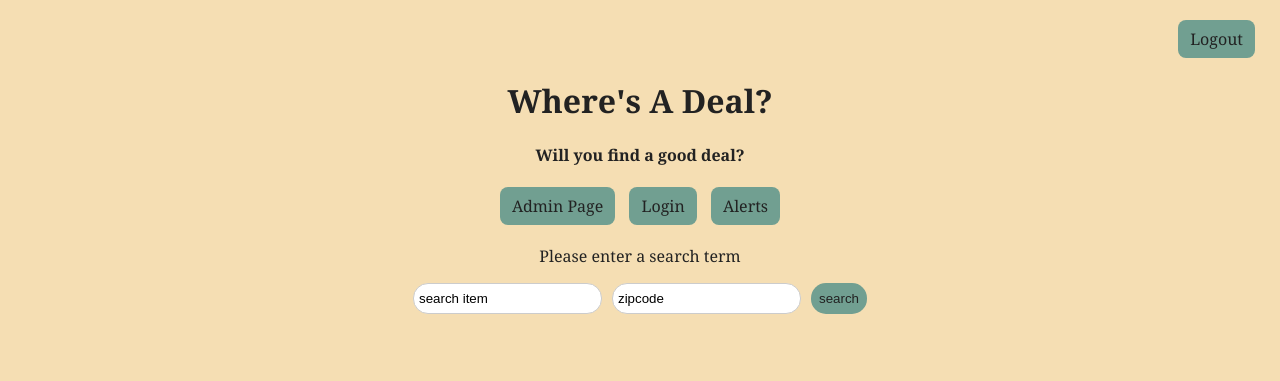
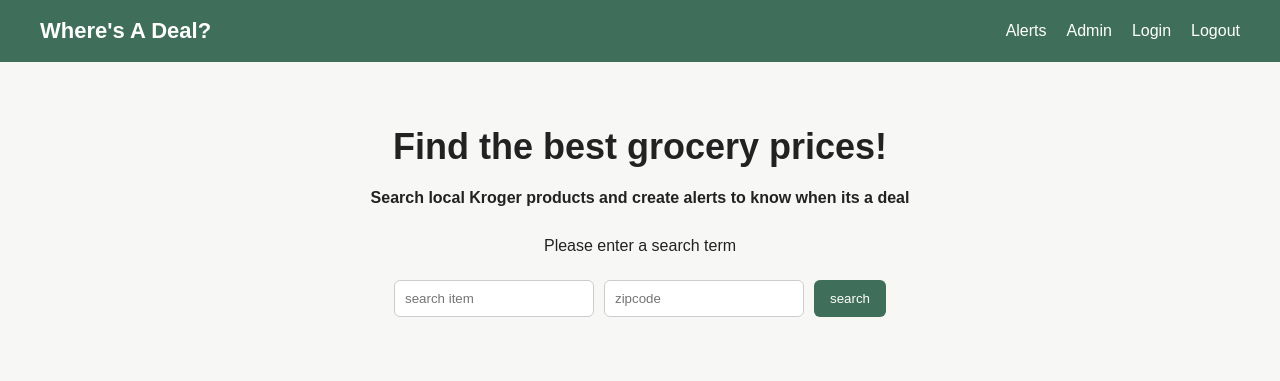
Before and after one commit to WSmith1999/wheres-a-deal, a Flask app: page / in a window 1280 px wide. Shown: the top 381 px of the page. Run offline with Flask 3, Linux system fonts and the light colour scheme.

Commit message:
Updated HTML and changed CSS

```diff
--- a/static/styles.css
+++ b/static/styles.css
@@ -1,127 +1,168 @@
-header {
-  text-align: center;
-  padding: 30px;
-}
-header title {
-  color: #719f91;
+* {
+  box-sizing: border-box;
 }
 
-form {
-  display: flex;
-  justify-content: center;
-  gap: 10px;
-}
-form input {
-  padding: 5px;
-  border: 1px solid #ccc;
-  border-radius: 15px;
-}
-form #btn_add {
-  background: #719f91;
+body {
+  margin: 0;
+  font-family: Arial, sans-serif;
+  background: #f7f7f5;
   color: #222;
-  cursor: pointer;
-  border: none;
-  padding: 8px;
-}
-form #btn_add:hover {
-  transform: scale(1.05);
 }
 
-.nav-buttons {
+.container {
+  max-width: 1000px;
+  margin: auto;
+  padding: 40px 20px;
+}
+
+.navbar {
+  background: #3f6f5a;
+  color: white;
+  padding: 18px 40px;
+  display: flex;
+  justify-content: space-between;
+  align-items: center;
+}
+
+.navbar-brand {
+  font-size: 22px;
+  font-weight: bold;
+}
+
+.navbar-links {
+  display: flex;
+  gap: 20px;
+}
+
+.navbar a {
+  color: white;
+  text-decoration: none;
+}
+
+.hero {
   text-align: center;
+  margin-bottom: 30px;
+}
+
+.hero h1 {
+  font-size: 36px;
+  margin-bottom: 5px;
+}
+
+.hero p {
+  color: #666;
+  margin-top: 0;
+}
+
+button,
+input[type=submit],
+.btn {
+  background: #3f6f5a;
+  color: white;
+  border: none;
+  border-radius: 6px;
+  padding: 10px 16px;
+  cursor: pointer;
+}
+
+input {
+  padding: 10px;
+  border: 1px solid #ccc;
+  border-radius: 6px;
+}
+
+.login {
+  max-width: 400px;
+  margin: 50px auto;
+  padding: 30px;
+  background: white;
+  border: 1px solid #ddd;
+  border-radius: 8px;
+}
+
+.login h1 {
+  text-align: center;
+}
+
+.login form {
+  display: flex;
+  flex-direction: column;
+  gap: 15px;
+}
+
+.login button {
+  width: 100%;
+}
+
+.card {
+  background: white;
+  padding: 20px;
+  margin: 20px 0;
+  border: 1px solid #ddd;
+  border-radius: 8px;
+}
+
+table {
+  width: 100%;
+  border-collapse: collapse;
+  background: white;
+}
+
+th,
+td {
+  padding: 12px;
+  text-align: left;
+  border-bottom: 1px solid #ddd;
+}
+
+.flash-message {
+  background: #e8f0ec;
+  padding: 12px;
+  border-radius: 6px;
+}
+
+@media (max-width: 600px) {
+  .navbar {
+    flex-direction: column;
+    gap: 10px;
+  }
+  .navbar-links {
+    flex-wrap: wrap;
+  }
+}
+.search-form {
+  display: flex;
+  gap: 10px;
+  margin: 25px 0;
+  justify-content: center;
+}
+
+.search-form input[type=text] {
+  width: 200px;
+}
+
+.search-form input[type=submit] {
+  width: auto;
+}
+
+.search-message {
+  text-align: center;
+}
+
+details {
+  background: white;
+  border: 1px solid #ddd;
+  border-radius: 8px;
+  padding: 15px;
   margin: 20px 0;
 }
 
-.nav-buttons a {
-  display: inline-block;
-  margin: 0 5px;
+summary {
+  font-size: 18px;
+  font-weight: bold;
+  cursor: pointer;
 }
 
-.logout-button {
-  margin: 0 5px;
-  text-align: right;
-}
-
-body {
-  font-family: Georgia, "Times New Roman", Times, serif;
-  margin: 15px;
-  padding: 5px;
-  background-color: wheat;
-}
-body h1 {
-  color: #222;
-  text-align: center;
-}
-body h4 {
-  color: #222;
-  text-align: center;
-}
-body p {
-  color: #222;
-  text-align: center;
-}
-body a {
-  display: inline-block;
-  background-color: #719f91;
-  color: #222;
-  padding: 8px 12px;
-  border-radius: 8px;
-  text-decoration: none;
-  text-align: center;
-  width: -moz-fit-content;
-  width: fit-content;
-  margin: 0 auto;
-}
-body a:hover {
-  transform: scale(1.05);
-}
-body button {
-  background: #719f91;
-  color: #222;
-  cursor: pointer;
-  border: none;
-  padding: 8px;
-}
-
-.content {
-  max-width: 1100px;
-  margin: 50px auto;
-  padding: 20px;
-  background-color: floralwhite;
-  border-radius: 10px;
-  box-shadow: 0 0 10px black;
-  text-align: center;
-}
-.content details {
-  background-color: whitesmoke;
-  max-width: 800px;
-  margin: 15px auto;
-  border-radius: 10px;
-  box-shadow: 0 2px 8px rgba(0, 0, 0, 0.15);
-  overflow: hidden;
-}
-.content summary {
-  padding: 15px 20px;
-  background: #719f91;
-  cursor: pointer;
-  font-weight: bold;
-  font-size: 18px;
-}
-.content summary:hover {
-  transform: scale(1.01);
-}
-
-summary {
-  padding: 3px 5px;
-  background: #719f91;
-  color: #222;
-  cursor: pointer;
-  font-size: 18px;
-  border-radius: 10px;
-  box-shadow: 0 3px 6px rgba(0, 0, 0, 0.2);
-  display: inline-block;
-}
-
-summary:hover {
-  transform: scale(1.02);
+details table {
+  margin-top: 15px;
 }/*# sourceMappingURL=styles.css.map */
--- a/static/styles.scss
+++ b/static/styles.scss
@@ -1,143 +1,183 @@
+$green: #3f6f5a;
+$light-green: #e8f0ec;
+$background: #f7f7f5;
 
-$primary_color: #719f91;
-$bg_color: wheat;
-$text: #222;
-
-header{
-    text-align: center;
-    padding: 30px;
-
-
-    title{
-       color: $primary_color;
+* {
+    box-sizing: border-box;
 }
 
-}
-form{
-    display: flex;
-    justify-content: center;
-    gap: 10px;
-
-    input{
-        padding: 5px;
-        border: 1px solid #ccc;
-        border-radius: 15px;
+body {
+    margin: 0;
+    font-family: Arial, sans-serif;
+    background: $background;
+    color: #222;
 }
 
-    #btn_add{
-        background: $primary_color;
-        color: $text;
-        cursor: pointer;
-        border: none;
-        padding: 8px;
-        &:hover{
-            transform: scale(1.05);
+.container {
+    max-width: 1000px;
+    margin: auto;
+    padding: 40px 20px;
 }
 
 
+.navbar {
+    background: $green;
+    color: white;
+    padding: 18px 40px;
+
+    display: flex;
+    justify-content: space-between;
+    align-items: center;
+}
+
+.navbar-brand {
+    font-size: 22px;
+    font-weight: bold;
+}
+
+.navbar-links {
+    display: flex;
+    gap: 20px;
+}
+
+.navbar a {
+    color: white;
+    text-decoration: none;
+}
+
+.hero {
+    text-align: center;
+    margin-bottom: 30px;
+}
+
+.hero h1 {
+    font-size: 36px;
+    margin-bottom: 5px;
+}
+
+.hero p {
+    color: #666;
+    margin-top: 0;
+}
+
+button,
+input[type="submit"],
+.btn {
+    background: $green;
+    color: white;
+
+    border: none;
+    border-radius: 6px;
+
+    padding: 10px 16px;
+    cursor: pointer;
+}
+
+input {
+    padding: 10px;
+    border: 1px solid #ccc;
+    border-radius: 6px;
+}
+
+.login {
+    max-width: 400px;
+    margin: 50px auto;
+    padding: 30px;
+
+    background: white;
+    border: 1px solid #ddd;
+    border-radius: 8px;
+}
+
+.login h1 {
+    text-align: center;
+}
+
+.login form {
+    display: flex;
+    flex-direction: column;
+    gap: 15px;
+}
+
+.login button {
+    width: 100%;
+}
+.card {
+    background: white;
+    padding: 20px;
+    margin: 20px 0;
+
+    border: 1px solid #ddd;
+    border-radius: 8px;
+}
+
+
+table {
+    width: 100%;
+    border-collapse: collapse;
+    background: white;
+}
+
+th,
+td {
+    padding: 12px;
+    text-align: left;
+    border-bottom: 1px solid #ddd;
+}
+
+
+.flash-message {
+    background: $light-green;
+    padding: 12px;
+    border-radius: 6px;
+}
+
+
+@media (max-width: 600px) {
+    .navbar {
+        flex-direction: column;
+        gap: 10px;
+    }
+
+    .navbar-links {
+        flex-wrap: wrap;
     }
 }
 
-.nav-buttons {
-    text-align: center;
-    margin: 20px 0;
-}
-.nav-buttons a{
-    display: inline-block;
-    margin: 0 5px;
-
+.search-form {
+    display: flex;
+    gap: 10px;
+    margin: 25px 0;
+    justify-content: center;
 }
 
-.logout-button{
-    margin: 0 5px;
-    text-align: right;
+.search-form input[type="text"] {
+    width: 200px;
 }
 
-body{
-    font-family:Georgia, 'Times New Roman', Times, serif;
-    margin: 15px;
-    padding: 5px;
-    background-color: $bg_color;
-    h1{
-        color: $text;
+.search-form input[type="submit"] {
+    width: auto;
+}
+
+.search-message {
     text-align: center;
 }
-    h4{
-        color: $text;
-        text-align: center;
-    }
-    p{
-        color: $text;
-        text-align: center;
-    }
-    a{
-        display: inline-block;
-        background-color: $primary_color;
-        color: $text;
-        padding: 8px 12px;
+
+details {
+    background: white;
+    border: 1px solid #ddd;
     border-radius: 8px;
-        text-decoration: none;
-        text-align: center;
-        width: fit-content;
-        margin: 0 auto;
 
-        &:hover{
-            transform: scale(1.05);
-        }
-
-    }
-    button{
-          background: $primary_color;
-        color: $text;
-        cursor: pointer;
-        border: none;
-        padding: 8px;
-    }
-}
-
-.content{
-    max-width: 1100px;
-    margin: 50px auto;
-    padding: 20px;
-    background-color: floralwhite;
-    border-radius: 10px;
-    box-shadow: 0 0 10px black;
-    text-align: center;
-
-    details{
-        background-color: whitesmoke;
-        max-width: 800px;
-        margin: 15px auto;
-        border-radius: 10px;
-        box-shadow: 0 2px 8px rgba(0,0,0,0.15);
-        overflow: hidden;
+    padding: 15px;
+    margin: 20px 0;
 }
 
 summary {
-        padding: 15px 20px;
-        background: $primary_color;
+    font-size: 18px;
+    font-weight: bold;
     cursor: pointer;
-        font-weight: bold;
-        font-size: 18px;
 }
 
-    summary:hover {
-        transform: scale(1.01);
+details table {
+    margin-top: 15px;
 }
-
-}
-
-summary{
-    padding: 3px 5px;
-    background: $primary_color;
-    color: $text;
-    cursor: pointer;
-    font-size: 18px;
-    border-radius: 10px;
-    box-shadow: 0 3px 6px rgba(0,0,0,0.2);
-    display: inline-block;
-}
-
-summary:hover {
-    transform: scale(1.02);
-}
--- a/templates/admin.html
+++ b/templates/admin.html
@@ -6,8 +6,8 @@
 
 {% block body %}
 <div class="content">
-        <h1>Admin Access Page</h1>
-        <a href="/">Home Page</a>
+        <h1>Admin Dashboard</h1>
+        <p> Manage Products, Users and Alerts </p>
         <p>{{message}}</p>
 
         <details>
@@ -55,7 +55,7 @@
                     <th>Username</th>
                     <th>Email</th>
                     <th>Admin</th>
-                    <td>Actions</td>
+                    <th>Actions</th>
                 </tr>
             {% for user in users%}
                 <tr>
--- a/templates/adminlogin.html
+++ b/templates/adminlogin.html
@@ -7,11 +7,11 @@
 
 {% block body %}
 <div class="login">
-    <h1>Login Page</h1>
+    <h1>Admin Login</h1>
     <form action="/adminlogin" method="POST">
-        <input type="text" name="username" value="username" id="username">
+        <input type="text" name="username" placeholder="username" id="username">
         <input type="password" name="password" placeholder="password" id="password">
-        <button type="submit" name="submit" id="btn-submit">Submit</button>
+        <button type="submit" name="submit" id="btn-submit">Login</button>
     </form>
 </div>
 
--- a/templates/base.html
+++ b/templates/base.html
@@ -3,20 +3,43 @@
 <head>
     <meta charset="UTF-8">
     <meta name="viewport" content="width=device-width, initial-scale=1.0">
-    <link rel="stylesheet" href="{{url_for("static", filename="styles.css") }}">
-    {%block head%}{%endblock%}
-    <title>Document</title>
+
+    <link rel="stylesheet"
+          href="{{ url_for('static', filename='styles.css') }}">
+
+    {% block head %}
+    {% endblock %}
 </head>
+
 <body>
-     <div class="logout-button">
+
+    <nav class="navbar">
+        <a class="navbar-brand" href="/">Where's A Deal?</a>
+
+        <div class="navbar-links">
+            <a href="/alerts">Alerts</a>
+            <a href="/adminlogin">Admin</a>
+            <a href="/login">Login</a>
             <a href="/logout">Logout</a>
         </div>
+    </nav>
+
+    <main class="container">
+
         {% with messages = get_flashed_messages() %}
+            {% if messages %}
+                <div class="flash-container">
                     {% for message in messages %}
-            <p>{{ message }}</p>
+                        <p class="flash-message">{{ message }}</p>
                     {% endfor %}
+                </div>
+            {% endif %}
         {% endwith %}
-    {%block body%}
-    {%endblock%}
+
+        {% block body %}
+        {% endblock %}
+
+    </main>
+
 </body>
 </html>
--- a/templates/edit.html
+++ b/templates/edit.html
@@ -6,8 +6,8 @@
 
 {% block body %}
 
-<div class="content">
-        <h1>Update Data</h1>
+<div class="login">
+        <h1>Update Price</h1>
         <form action="/update/{{price.id}}" method="POST">
             <input type="text" name="name" id="name" value="{{price.product.name}}" readonly>
             <input type="text" name="price" id="price" value="{{price.price}}">
--- a/templates/index.html
+++ b/templates/index.html
@@ -5,25 +5,25 @@
 {% endblock  %}
 
 {% block body  %}
-     <h1> Where's A Deal?</h1>
-     <h4>Will you find a good deal?</h4>
-     <div class="nav-buttons">
-     <a href= "/adminlogin">Admin Page</a>
-     <a href= "/login">Login</a>
-     <a href= "/alerts">Alerts</a>
+     <div class="hero">
+      <h1> Find the best grocery prices!</h1>
+      <h4>Search local Kroger products and create alerts to know when its a deal</h4>
      </div>
-     <p>{{message}}<p>
+
+     <p class="search-message">{{message}}<p>
 
 
-     <form action="/" method="GET">
-        <input type="text" name="search" value="search item" id="search"/>
-        <input type="text" name="zipcode" value="zipcode" id="zipcode"/>
+     <form action="/" method="GET" class ="search-form">
+        <input type="text" name="search" placeholder="search item" id="search"/>
+        <input type="text" name="zipcode" placeholder="zipcode" id="zipcode"/>
         <input type="submit" value="search" id="btn_add"/>
      </form>
      {% if products %}
+      <h2>Select A Product </h2>
       {% for product in products%}
+         <div class="card">
             <form action="/select-product" method="GET">
-            <p>{{product["description"]}}
+               <h3>{{product["description"]}}</h3>
                <input type="hidden" name="locationid" value="{{product["locationId"]}}">
                <input type="hidden" name="chain_name" value="{{product["chain_name"]}}">
                <input type="hidden" name="city" value="{{product["city"]}}">
@@ -32,18 +32,20 @@
                   Select
                </button>
             </form>
+         </div>
       {% endfor %}
      {% endif %}
 
      {% if searched_price%}
       {% for price in searched_price %}
-      <tr>
-         <td>{{price.product.name}}</td>
-         <td>{{price.size}}</td>
-         <td>${{"%.2f"|format(price.price)}}</td>
-         <td>{{price.u_o_m}}</td>
-         <td>{{price.store.chain}}</td>
-         <td>{{price.store.city}}</td>
+      <div class="card">
+         <h3>{{ price.product.name }}</h3>
+
+            <p>Size: {{ price.size }}</p>
+            <p>Price: ${{ "%.2f"|format(price.price) }}</p>
+            <p>{{ price.u_o_m }}</p>
+            <p>Store: {{ price.store.chain }}</p>
+            <p>City: {{ price.store.city }}</p>
          <details>
             <summary>Create Price Alert</summary>
             <td>
@@ -57,7 +59,7 @@
                </form>
             </td>
          </details>
-      </tr>
+      </div>
       {% endfor %}
      {% endif %}
 {% endblock  %}
--- a/templates/login.html
+++ b/templates/login.html
@@ -6,9 +6,9 @@
 
 {% block body %}
 <div class="login">
-    <h1>Login Page</h1>
+    <h1>Login</h1>
     <div class="nav-buttons" >
-        <a href="/register">Register</a>
+        <p> Don't have an account? <a href="/register">Register</a> </p>
     </div>
     <form action="/login" method="POST">
         <input type="text" name="username" placeholder="username" id="username">
--- a/templates/register.html
+++ b/templates/register.html
@@ -6,10 +6,10 @@
 
 {% block body %}
 <div class="login">
-    <h1>Registration Page</h1>
+    <h1>Create Account</h1>
     <p>{{message}}</p>
     <div class="nav-buttons" >
-        <a href="/login">Login</a>
+        <p>Already have an account? <a href="/login">Login</a> </p>
     </div>
     <form action="/register" method="POST">
         <input type="text" name="username" placeholder="Think of a username" id="username">
```
Also changed, not shown: templates/alerts.html (+13 -5 lines), 1 other file. Lines whose indentation alone changed are shown as unchanged.
